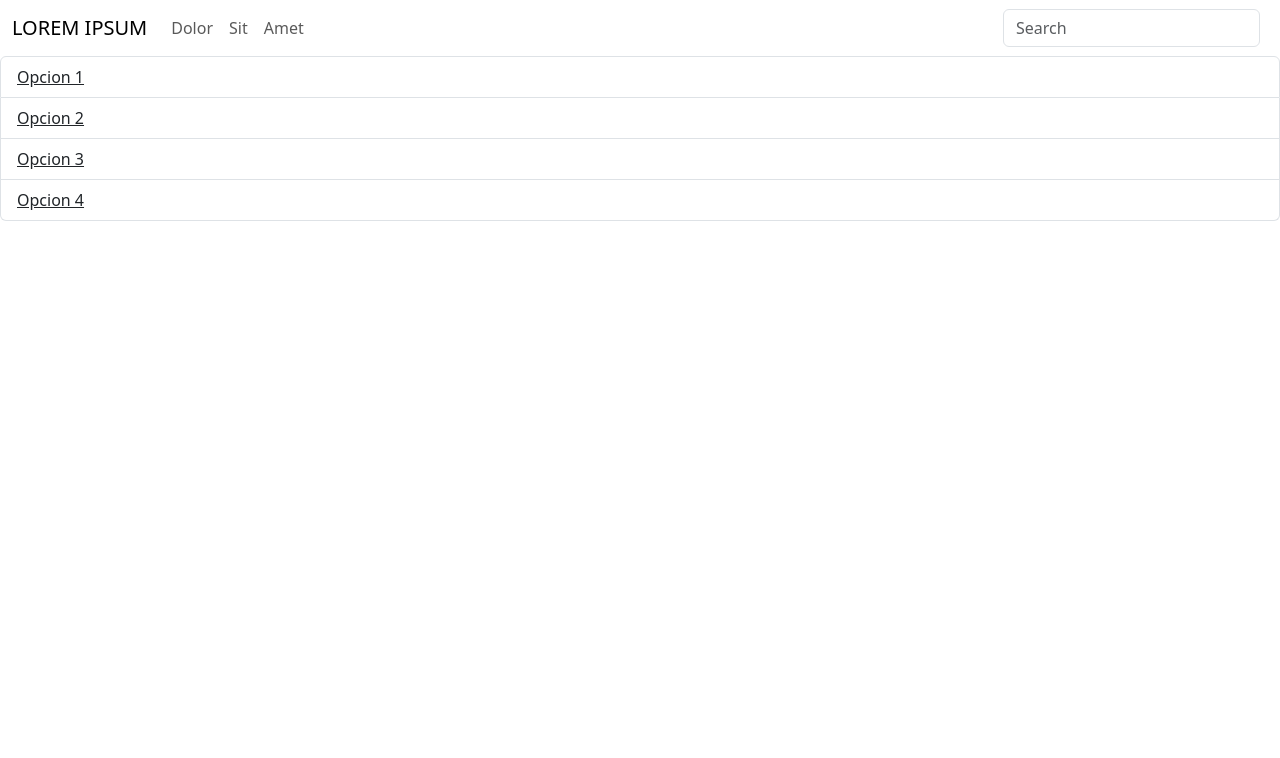
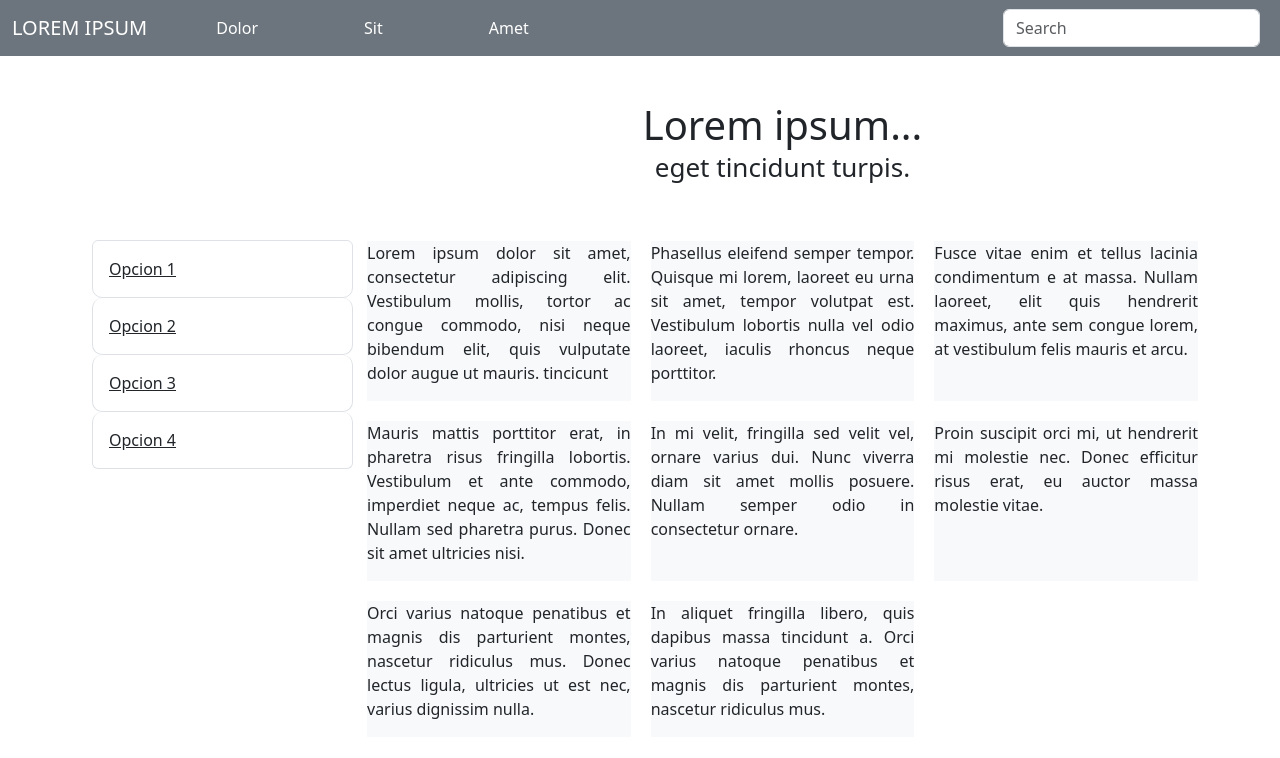
Before and after one commit to gastonmieres/14.1.2.-Actividad-del-Taller, a plain HTML site: page index.html in a window 1280 px wide. Drawn offline with nearby package versions, Linux system fonts and the light colour scheme.

Commit message:
Version 2

```diff
--- a/index.html
+++ b/index.html
@@ -9,7 +9,7 @@
 </head>
 
 <body>
-    <nav class="navbar navbar-expand-lg">
+    <nav class="navbar navbar-expand-lg navbar-light bg-light sticky-top">
         <div class="container-fluid">
             <a class="navbar-brand" href="#">LOREM IPSUM</a>
             <button class="navbar-toggler" type="button" data-bs-toggle="collapse" data-bs-target="#navbarSupportedContent" aria-controls="navbarSupportedContent" aria-expanded="false" aria-label="Toggle navigation">
@@ -34,16 +34,80 @@
         </div>
     </nav>
 
+    <div class="container mt-4">
+        <div class="row">
+            <div class="col-md-3 d-none d-lg-block">
                 <div class="list-group">
                     <a href="#" class="list-group-item list-group-item-action text-decoration-underline">Opcion 1</a>
                     <a href="#" class="list-group-item list-group-item-action text-decoration-underline">Opcion 2</a>
                     <a href="#" class="list-group-item list-group-item-action text-decoration-underline">Opcion 3</a>
                     <a href="#" class="list-group-item list-group-item-action text-decoration-underline">Opcion 4</a>
                 </div>
+            </div>
+
+            <div class="col-md-9">
+                <div class="modal-title">
+                    <h1 class="text-center">Lorem ipsum...</h1>
+                </div>
+
+                <div id="textCarousel" class="carousel slide text-center" data-bs-ride="carousel">
+                    <div class="carousel-inner">
+                        <div class="carousel-item active">
+                            <p>In faucibus leo ruget,</p>
+                        </div>
+                        <div class="carousel-item">
+                            <p>...vestibulum mollis, tortor ac conque commodo</p>
+                        </div>
+                        <div class="carousel-item">
+                            <p>eget tincidunt turpis.</p>
+                        </div>
+                    </div>
+                </div>
+
+                <div class="text-container">
+                    <div class="text-block">
+                        <p>Lorem ipsum dolor sit amet, consectetur adipiscing elit. Vestibulum mollis, tortor ac congue commodo, nisi neque bibendum elit, quis vulputate dolor augue ut mauris. tincicunt</p>
+                    </div>
+                    <div class="text-block">
+                        <p>Phasellus eleifend semper tempor. Quisque mi lorem, laoreet eu urna sit amet, tempor volutpat est. Vestibulum lobortis nulla vel odio laoreet, iaculis rhoncus neque porttitor.</p>
+                    </div>
+                    <div class="text-block">
+                        <p>Fusce vitae enim et tellus lacinia condimentum e at massa. Nullam laoreet, elit quis hendrerit maximus, ante sem congue lorem, at vestibulum felis mauris et arcu.</p>
+                    </div>
+                    <div class="text-block">
+                        <p>Mauris mattis porttitor erat, in pharetra risus fringilla lobortis. Vestibulum et ante commodo, imperdiet neque ac, tempus felis. Nullam sed pharetra purus. Donec sit amet ultricies nisi.</p>
+                    </div>
+                    <div class="text-block">
+                        <p>In mi velit, fringilla sed velit vel, ornare varius dui. Nunc viverra diam sit amet mollis posuere. Nullam semper odio in consectetur ornare.</p>
+                    </div>
+                    <div class="text-block">
+                        <p>Proin suscipit orci mi, ut hendrerit mi molestie nec. Donec efficitur risus erat, eu auctor massa molestie vitae.</p>
+                    </div>
+                    <div class="text-block">
+                        <p>Orci varius natoque penatibus et magnis dis parturient montes, nascetur ridiculus mus. Donec lectus ligula, ultricies ut est nec, varius dignissim nulla.</p>
+                    </div>
+                    <div class="text-block">
+                        <p>In aliquet fringilla libero, quis dapibus massa tincidunt a. Orci varius natoque penatibus et magnis dis parturient montes, nascetur ridiculus mus.</p>
+                    </div>
+                </div>
+            </div>
+        </div>
+    </div>
 
 
+
+    <div id="opcionesContainer" class="container mt-4 d-lg-none" style="display: none;">
+        <div class="list-group">
+            <a href="#" class="list-group-item list-group-item-action text-decoration-underline">Opcion 1</a>
+            <a href="#" class="list-group-item list-group-item-action text-decoration-underline">Opcion 2</a>
+            <a href="#" class="list-group-item list-group-item-action text-decoration-underline">Opcion 3</a>
+            <a href="#" class="list-group-item list-group-item-action text-decoration-underline">Opcion 4</a>
+        </div>
+    </div>
+
+
+    <script src="https://cdn.jsdelivr.net/npm/bootstrap@5.3.2/dist/js/bootstrap.bundle.min.js" integrity="sha384-C6RzsynM9kWDrMNeT87bh95OGNyZPhcTNXj1NW7RuBCsyN/o0jlpcV8Qyq46cDfL" crossorigin="anonymous"></script>
     <script src="main.js"></script>
-    <script src="https://cdn.jsdelivr.net/npm/bootstrap@5.3.2/dist/js/bootstrap.bundle.min.js" integrity="sha384-C6RzsynM9kWDrMNeT87bh95OGNyZPhcTNXj1NW7RuBCsyN/o0jlpcV8Qyq46cDfL" crossorigin="anonymous"></script>
 
 </body>
 </html>
--- a/main.js
+++ b/main.js
@@ -0,0 +1,65 @@
+document.addEventListener('DOMContentLoaded', function () {
+    // Initialize Bootstrap Carousel
+    var textCarousel = new bootstrap.Carousel(document.getElementById('textCarousel'), {
+        interval: 2000, // Change every 2 seconds
+        pause: 'hover', // Pause on hover
+        wrap: true // Wrap around when reaching the last item
+    });
+});
+
+document.addEventListener('DOMContentLoaded', function () {
+    var opcionesContainer = document.getElementById('opcionesContainer');
+    var navbar = document.querySelector('.navbar-nav');
+    var searchForm = document.querySelector('.navbar form');
+
+    function toggleOpciones() {
+        // Muestra u oculta la lista de opciones y "Opciones" en la barra de navegación
+        if (opcionesContainer.style.display === 'block') {
+            opcionesContainer.style.display = 'none';
+            searchForm.style.display = 'block';
+        } else {
+            opcionesContainer.style.display = 'block';
+            searchForm.style.display = 'none';
+        }
+    }
+
+    // Crea el elemento "Opciones" en la barra de navegación
+    var opcionesNavItem = document.createElement('li');
+    opcionesNavItem.classList.add('nav-item');
+    opcionesNavItem.classList.add('d-lg-none'); // Agrega la clase d-lg-none para ocultar en tamaños LG y mayores
+    var opcionesNavLink = document.createElement('a');
+    opcionesNavLink.classList.add('nav-link');
+    opcionesNavLink.href = '#'; // Agrega un enlace con href="#" para que sea cliclable
+    opcionesNavLink.innerText = 'Opciones';
+    opcionesNavItem.appendChild(opcionesNavLink);
+
+    // Inserta "Opciones" al final de la barra de navegación
+    navbar.appendChild(opcionesNavItem);
+
+    // Agrega un evento de clic al elemento "Opciones"
+    opcionesNavLink.addEventListener('click', function (event) {
+        event.preventDefault(); // Evita que el enlace redirija a otra página
+        toggleOpciones();
+    });
+
+    // Vuelve a llamar a toggleOpciones cuando cambia el tamaño de la pantalla
+    window.addEventListener('resize', function () {
+        if (window.innerWidth < 992) {
+            toggleOpciones();
+        } else {
+            opcionesContainer.style.display = 'none';
+            searchForm.style.display = 'block';
+        }
+    });
+});
+
+function toggleOpciones() {
+    // Muestra u oculta la lista de opciones y "Opciones" en la barra de navegación
+    if (opcionesContainer.style.display === 'block') {
+        opcionesContainer.style.display = 'none';
+        mainContent.style.position = 'static'; // Restaura la posición del contenido principal
+    } else {
+        opcionesContainer.style.display = 'block';
+        mainContent.style.position = 'relative'; // Ajusta la posición del contenido principal
+    }
+}
--- a/styles.css
+++ b/styles.css
@@ -1,3 +1,109 @@
-.navbar.navbar-expand-lg.bg-dark {
-    background-color: #6C757D;
+body {
+    align-items: center;
+    justify-content: center;
+    height: 100vh;
+    margin: 0;
 }
+
+.navbar {
+    flex-direction: column;
+    align-items: center;
+    text-align: center;
+}
+
+.navbar-brand {
+    color: white !important;
+}
+
+.navbar-nav .nav-item {
+    margin: 0 45px;
+}
+
+
+.text-container {
+    display: grid;
+    grid-template-columns: repeat(3, 1fr);
+    grid-gap: 20px;
+    margin-top: 2.4rem;
+}
+
+.text-block {
+        background-color: #F8F9FA;
+        text-align: justify;
+}
+
+#textCarousel {
+    margin-top: -10px;
+}
+
+#textCarousel {
+    margin-top: -9px;
+}
+
+.modal-title {
+    margin-top: 21px;
+    font-size: 22px;
+}
+
+#textCarousel .carousel-item p {
+    font-size: 26px;
+    text-align: center;
+}
+
+
+.navbar.navbar-expand-lg {
+    background-color: #6C757D !important;
+}
+
+.nav-item {
+    margin: 10px;
+    color: white;
+}
+
+.navbar-brand {
+    color: white !important;
+}
+
+.nav-item a {
+    color: white;
+}
+
+.list-group {
+    margin: 10px;
+    margin-top: 10rem;
+    width: 100%;
+}
+
+.list-group a {
+    padding: 1rem;
+    border-radius: 10px;
+    display: block;
+}
+
+@media (max-width: 767px) {
+    .navbar-nav {
+        display: none;
+    }
+
+    .navbar-toggler {
+        display: block;
+    }
+
+    .navbar-toggler.expanded {
+        display: none;
+    }
+
+    .navbar-nav.expanded {
+        display: flex;
+    }
+}
+
+#opcionesContainer {
+    position: fixed;
+    top: 160px; /* Ajusta según sea necesario para que se alinee correctamente con la barra de navegación */
+    left: 100px;
+    width: 100%;
+    margin-top: 0;
+    padding-top: 0;
+    display: none; /* Oculta inicialmente el contenedor */
+}
```
Lines whose indentation alone changed are shown as unchanged.
